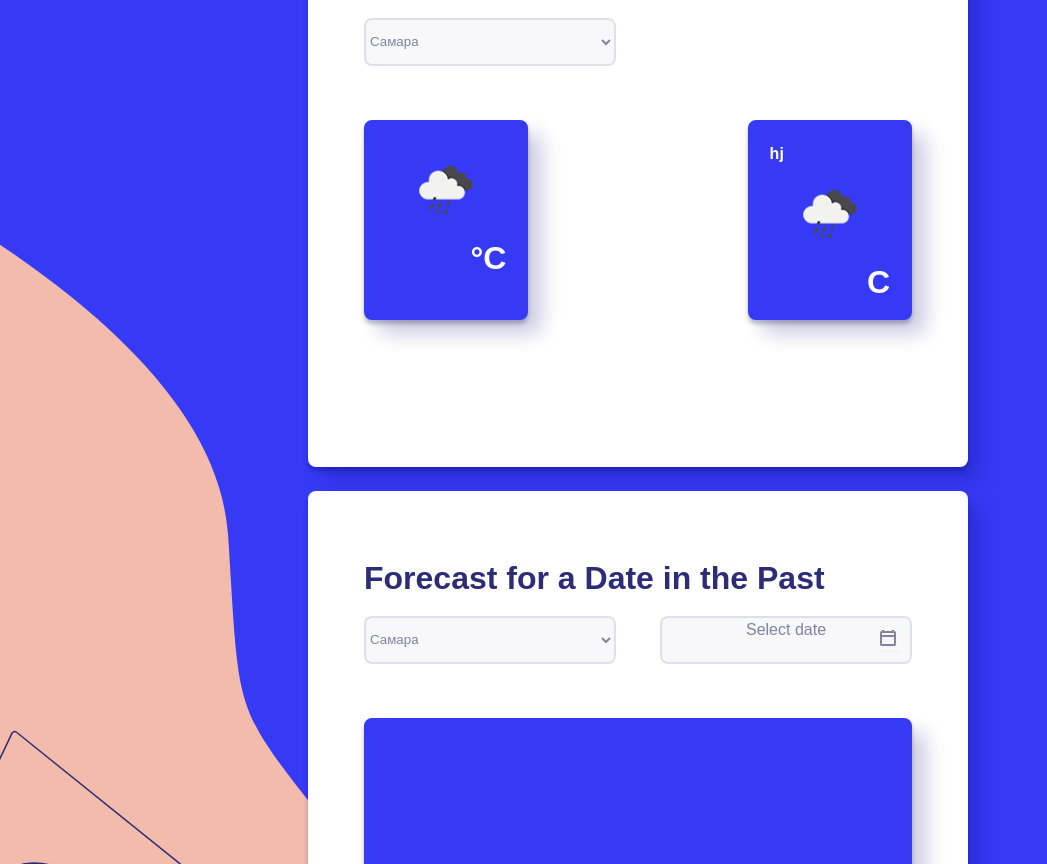
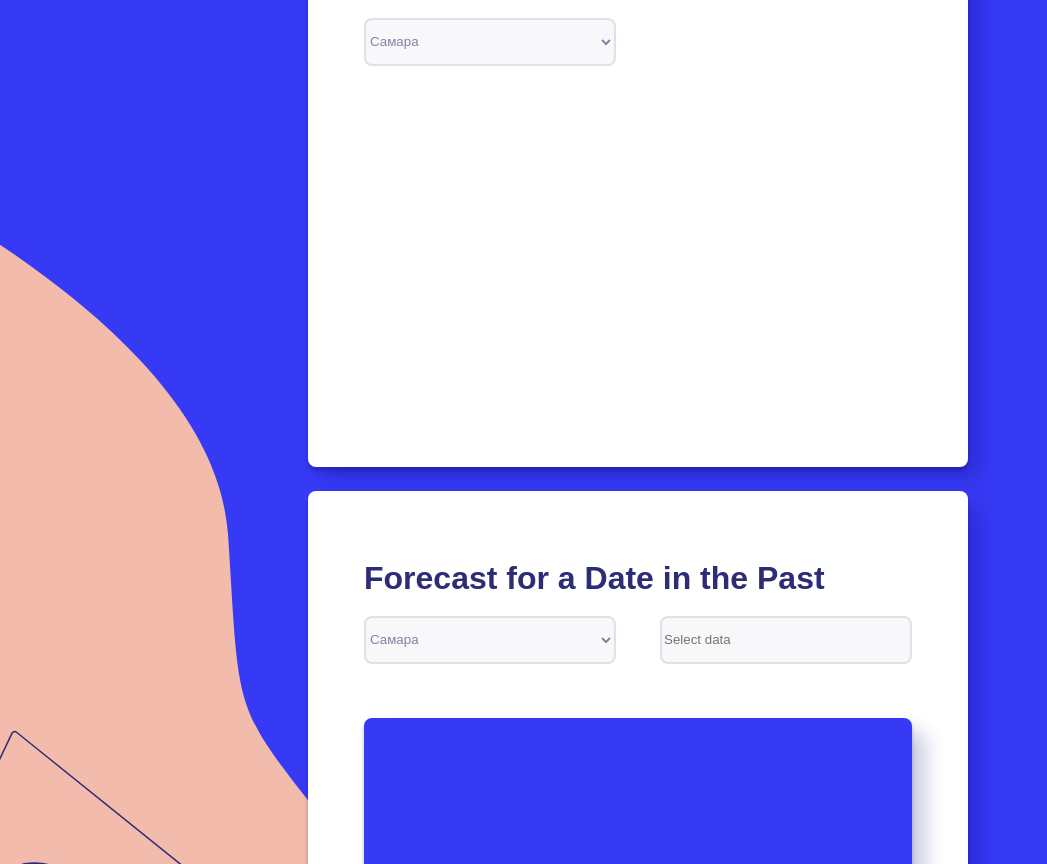
Before and after one commit to den10004/Weather, a React (Create React App) app: page / in a window 1280 px wide. Shown: the part 476-1340 px from the top of the page, without its empty margins (0-1047 px from the left). Built offline with nearby package versions, Linux system fonts and the light colour scheme.

Commit message:
убрано модальное окно

```diff
--- a/src/components/Blocks.js
+++ b/src/components/Blocks.js
@@ -135,7 +135,7 @@ function Blocks() {
    // getWeatherAfter(lat, lon) //асинхрон запрос
   }
 
-  function changeCity2 (event, lat, lon) {
+  function changeCitySevenDays (event, lat, lon) {
       setSelectCity({ value: event.target.value })//кнопка
     getWeather7days(51.533557, 46.034257) //асинхрон запрос
     // getWeather7days(lat, lon) //асинхрон запрос
@@ -155,7 +155,7 @@ function Blocks() {
         <div className="blocks__card__inputs">
 
 
-          <select className="blocks__card__select" value={selectCity.value} onChange={changeCity2} placeholder="Select City" selected>
+          <select className="blocks__card__select" value={selectCity.value} onChange={changeCitySevenDays} placeholder="Select City" selected>
             <option type="text" name="city" value="Самара">Самара</option>
             <option type="text" name="city" value="Тольятти">Тольятти</option>
             <option type="text" name="city" value="Саратов">Саратов</option>
@@ -178,13 +178,11 @@ function Blocks() {
             <option>Казань</option>
             <option>Краснодар</option>
           </select>
-          <div className="blocks__card__select">
-            <div className="blocks__card__select-city">Select date</div>
-            <button className="blocks__card__select-button" onClick={() => setModal(true)}></button>
+          <input className="blocks__card__select" placeholder="Select data">
 
-            <Modal isOpened={modal} setModal={setModal} />
+           { /*<Modal isOpened={modal} setModal={setModal} />*/}
 
-          </div>
+          </input>
         </div>
         < OneDayForecast temp={temp} ima={ima} datesToRender={datesToRender} />
 
--- a/src/components/Modal.js
+++ b/src/components/Modal.js
@@ -9,12 +9,12 @@ function Modal({isOpened, setModal}) {
     return (
 
           <div className={`Modal ${isOpened ? 'open' : 'close'}`}>
-              <button onClick={() => setModal(false)}>Закрыть</button>
+           {/*   <button onClick={() => setModal(false)}>Закрыть</button>
               <button className="Modal__date">q</button>
               <button className="Modal__date">q</button>
               <button className="Modal__date">q</button>
               <button className="Modal__date">q</button>
-              <button className="Modal__date">q</button>
+    <button className="Modal__date">q</button>*/}
           </div>
 
 
--- a/src/components/SevenDaysForecast.js
+++ b/src/components/SevenDaysForecast.js
@@ -11,22 +11,29 @@ function SevenDaysForecast({ dataSeven }) {
       let keys = Object.values(dataSeven)
 
       //console.log(keys[0][0].temp.day)
-      //console.log(keys[0])
+      let x = keys[0]
       // console.log(keys[0][0].dt)
       //console.log(keys[0][0].temp.day)
       //console.log(keys[0][0].weather.icon)
 
-      let x = keys[0]
+      console.log(x) //рендер идёт, но потом всё падает
 
-      console.log(x)
+      //console.log(x)
 
+/*
+      function q (x) {
+            if (x) {
+                  <li>Ничего нет</li>}
+            else {<li>dfd</li>}
+      }
+      q(x)*/
 
       return (
 
                <div className="sevenDaysForecast">
                   <div className="slider">
                         {
-                              Object.values(dataSeven).map((e) =>
+                              keys.map((e) =>
 
                                     <div className="slider__card">
                                           <div className="slider__card__data">{e.dt}</div>
@@ -36,12 +43,7 @@ function SevenDaysForecast({ dataSeven }) {
                               )
                         }
 
-
-
-
-
-
-                        <div className="slider__card">
+                      {/*  <div className="slider__card">
                               <div className="slider__card__data"></div>
                               <img className="slider__card__image" src={rain} alt='rain_image' />
                               <div className="slider__card__temperature">&deg;C</div>
@@ -51,7 +53,7 @@ function SevenDaysForecast({ dataSeven }) {
                               <div className="slider__card__data">hj</div>
                               <img className="slider__card__image" src={rain} alt='rain_image' />
                               <div className="slider__card__temperature"> C</div>
-                        </div>
+                  </div>*/}
 
 
 
```
Also changed, not shown: src/components/OneDayForecast.js (line endings or trailing spaces).
